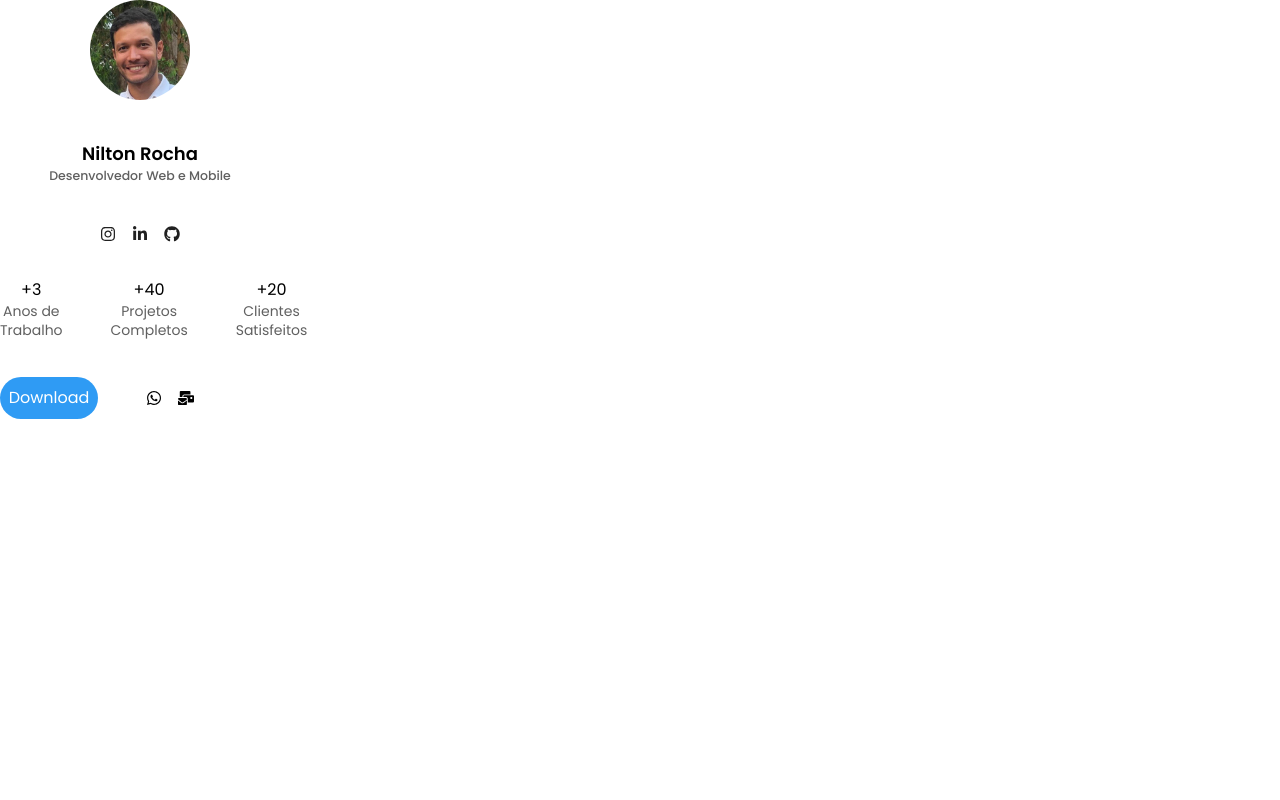
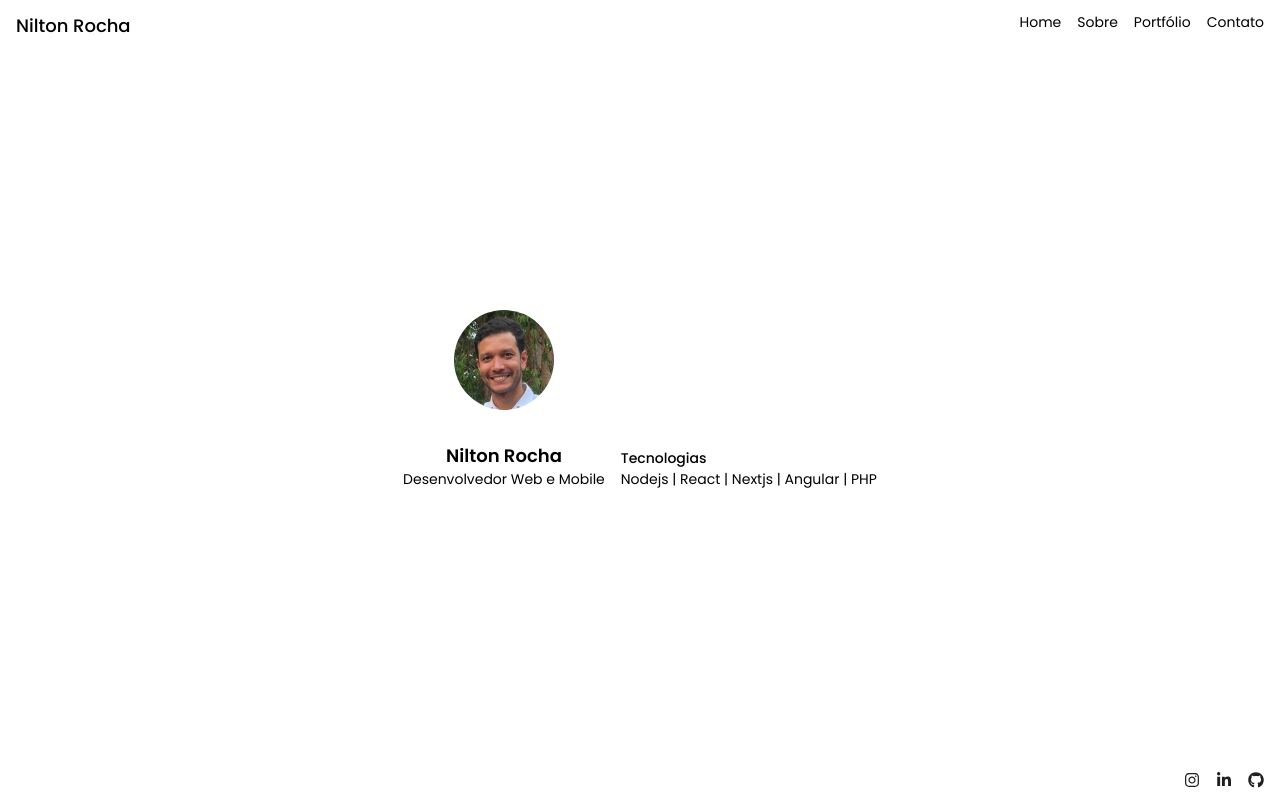
Before and after one commit to niltonrochadeveloper/portfolio, a Next.js app: page / in a window 1280 px wide. Built offline with nearby package versions, Linux system fonts and the light colour scheme.

Commit message:
nova home

```diff
--- a/src/app/globals.scss
+++ b/src/app/globals.scss
@@ -12,6 +12,71 @@ html {
 
         main {
             width: 100%;
+            height: 100%;
         }
     }
 }
+
+h1 {
+    font-size: 36px;
+}
+
+
+
+p {
+    font-size: 14px;
+}
+
+@media screen and (min-width: 767px) {
+
+    .mobile {
+        display: none;
+    }
+
+    .desktop {
+        display: block;
+    }
+}
+
+@media screen and (max-width: 768px) {
+
+    .mobile {
+        display: block;
+    }
+
+    .desktop {
+        display: none;
+    }
+}
+
+.row-reverse {
+    flex-direction: row-reverse;
+}
+
+.column-reverse {
+    flex-direction: column-reverse;
+}
+
+.reverse {
+    display: flex;
+    position: absolute;
+    justify-content: space-between;
+    top: 0;
+    padding: 12px 16px;
+    width: 100vw;
+
+    @media screen and (max-width: 768px) {
+        flex-direction: row-reverse;
+    }
+}
+
+.center {
+
+
+    @media screen and (max-width: 768px) {
+        display: flex;
+            position: absolute;
+            justify-content: center;
+            width: 100vw;
+    }
+}
--- a/src/app/layout.tsx
+++ b/src/app/layout.tsx
@@ -2,8 +2,13 @@ import StyledComponentsRegistry from '@/lib/registry'
 import './globals.scss'
 import type { Metadata } from 'next'
 import { Poppins } from 'next/font/google'
+import { HStack, Title } from '@/components/Core'
+import Link from 'next/link'
+
 
 const poppins = Poppins({ subsets: ['latin'], weight: ['100', '200', '300', '400','500','600','700','800','900'] })
+
+import { FaInstagram, FaLinkedinIn, FaGithub, FaWhatsapp, FaMailBulk } from 'react-icons/fa';
 
 export const metadata: Metadata = {
   title: 'Portfólio em Next',
@@ -15,9 +20,25 @@ export default function RootLayout({
 }: {
   children: React.ReactNode
 }) {
+
   return (
     <html lang="pt-BR">
-      <body suppressHydrationWarning={true} style={{padding: 16}} className={poppins.className}><StyledComponentsRegistry>{children}</StyledComponentsRegistry></body>
+      <body suppressHydrationWarning={true} className={poppins.className}><StyledComponentsRegistry>{children}</StyledComponentsRegistry>
+        <div className='reverse'>
+          <Title fontWeight={500}>Nilton Rocha</Title>
+          <HStack className={'desktop'} space={16}>
+            <Link href={'/'}><p>Home</p></Link>
+            <Link href={'/'}><p>Sobre</p></Link>
+            <Link href={'/'}><p>Portfólio</p></Link>
+            <Link href={'/'}><p>Contato</p></Link>
+          </HStack>
+        </div>
+        <HStack space={16} className={'center'} style={{ position: 'absolute', right: 16, bottom: 12 }}>
+          <a href="https://www.instagram.com/nilton_roc.ha/" target="_blank" rel="noreferrer"><FaInstagram color="#202020" /></a>
+          <a href="https://www.linkedin.com/in/devnilton/" target="_blank" rel="noreferrer"><FaLinkedinIn color="#202020" /></a>
+          <a href="https://github.com/niltonrochadeveloper" target="_blank" rel="noreferrer"><FaGithub color="#202020" /></a>
+        </HStack>
+      </body>
     </html>
   )
 }
--- a/src/app/page.tsx
+++ b/src/app/page.tsx
@@ -1,11 +1,12 @@
 'use client'
 
 
-import { Button, HStack, VStack, } from '@/components/Core';
+import { Button, HStack, SubTitle, Title, VStack, } from '@/components/Core';
 import Image from 'next/image'
+import Link from 'next/link';
 import { useState } from 'react';
 
-import { FaInstagram, FaLinkedinIn, FaGithub, FaWhatsapp, FaMailBulk } from 'react-icons/fa';
+
 
 export default function Home() {
 
@@ -17,50 +18,22 @@ export default function Home() {
   }
 
   return (
-      <main>
-        <div style={{width: 280}}>
+      <main style={{ width: '100vw', height: '100vh', display: 'flex', justifyContent: 'center', alignItems: 'center'}}>
+        <HStack space={16} style={{flexWrap: 'wrap', justifyContent: 'center'}}>
           <VStack space={32} style={{ alignItems: 'center' }}>
             <Image alt='foto perfil' src='/images/header/foto.jpg' width={100} height={100} style={{ borderRadius: '100%' }} />
-            <VStack style={{ alignItems: 'center', margin: '40px 0'}}>
-              <h1 style={{ fontSize: '18px', fontWeight: '600', }}>Nilton Rocha</h1>
-              <h3 style={{ fontSize: '12.5px', color: '#606060', fontWeight: '500' }}>Desenvolvedor Web e Mobile</h3>
+            <VStack>
+              <Title fontWeight='600' center >Nilton Rocha</Title>
+              <SubTitle>Desenvolvedor Web e Mobile</SubTitle>
             </VStack>
           </VStack>
-          <HStack space={16} style={{justifyContent: 'center'}}>
-            <a href="https://www.instagram.com/nilton_roc.ha/" target="_blank" rel="noreferrer"><FaInstagram color="#202020" /></a>
-            <a href="https://www.linkedin.com/in/devnilton/" target="_blank" rel="noreferrer"><FaLinkedinIn color="#202020" /></a>
-            <a href="https://github.com/niltonrochadeveloper" target="_blank" rel="noreferrer"><FaGithub color="#202020" /></a>
-          </HStack>
-          <HStack space={48} style={{textAlign: 'center', margin: '36px 0'}}>
-            <VStack>
-              <h3 style={{ fontSize: '16px'}}>+3</h3>
-              <div style={{ maxWidth: '120px', textAlign: 'center'}}>
-                <h4 style={{ fontSize: '14px', color: '#606060', lineHeight: 1.4}}>Anos de Trabalho</h4>
-              </div>
-            </VStack>
-            <VStack>
-              <h3 style={{ fontSize: '16px'}}>+40</h3>
-                <div style={{ maxWidth: '120px', textAlign: 'center'}}>
-                <h4 style={{ fontSize: '14px', color: '#606060', lineHeight: 1.4}}>Projetos Completos</h4>
-              </div>
-            </VStack>
-            <VStack>
-              <h3 style={{ fontSize: '16px'}}>+20</h3>
-                <div style={{ maxWidth: '120px', textAlign: 'center'}}>
-                <h4 style={{ fontSize: '14px', color: '#606060', lineHeight: 1.4}}>Clientes Satisfeitos</h4>
-              </div>
-            </VStack>
-          </HStack>
-          <HStack space={48}>
-            <div style={{ width: '35%', display: 'flex', justifyContent: 'flex-end'}}>
-              <Button>Download</Button>
-            </div>
-            <HStack space={16} style={{ justifyContent: 'flex-start', alignItems: 'center', width: '25%' }} >
-              <a href="" target="_blank" rel="noreferrer"><FaWhatsapp /></a>
-              <a href="" target="_blank" rel="noreferrer"><FaMailBulk /></a>
+          <VStack style={{ height: '100%', justifyContent: 'flex-end'}}>
+            <p style={{fontWeight: '500'}}>Tecnologias</p>
+            <HStack space={32}>
+              <p>Nodejs | React | Nextjs | Angular | PHP</p>
             </HStack>
-          </HStack>
-        </div>
+          </VStack>
+        </HStack>
       </main>
   )
 }
--- /dev/null
+++ b/src/app/page_bkp.tsx
@@ -0,0 +1,66 @@
+'use client'
+
+
+import { Button, HStack, VStack, } from '@/components/Core';
+import Image from 'next/image'
+import { useState } from 'react';
+
+import { FaInstagram, FaLinkedinIn, FaGithub, FaWhatsapp, FaMailBulk } from 'react-icons/fa';
+
+export default function Home() {
+
+  const [ showModal, setShowModal ] = useState(false)
+
+  const Modal = ({isOpen}: {isOpen: boolean}) => {
+
+
+  }
+
+  return (
+      <main>
+        <div style={{width: "100%"}}>
+          <VStack space={32} style={{ alignItems: 'center' }}>
+            <Image alt='foto perfil' src='/images/header/foto.jpg' width={100} height={100} style={{ borderRadius: '100%' }} />
+            <VStack style={{ alignItems: 'center', margin: '40px 0'}}>
+              <h1 style={{ fontSize: '18px', fontWeight: '600', }}>Nilton Rocha</h1>
+              <h3 style={{ fontSize: '12.5px', color: '#606060', fontWeight: '500' }}>Desenvolvedor Web e Mobile</h3>
+            </VStack>
+          </VStack>
+          <HStack space={16} style={{justifyContent: 'center'}}>
+            <a href="https://www.instagram.com/nilton_roc.ha/" target="_blank" rel="noreferrer"><FaInstagram color="#202020" /></a>
+            <a href="https://www.linkedin.com/in/devnilton/" target="_blank" rel="noreferrer"><FaLinkedinIn color="#202020" /></a>
+            <a href="https://github.com/niltonrochadeveloper" target="_blank" rel="noreferrer"><FaGithub color="#202020" /></a>
+          </HStack>
+          <HStack space={48} style={{justifyContent: 'center',  textAlign: 'center', margin: '36px 0'}}>
+            <VStack>
+              <h3 style={{ fontSize: '16px'}}>+3</h3>
+              <div style={{ maxWidth: '120px', textAlign: 'center'}}>
+                <h4 style={{ fontSize: '14px', color: '#606060', lineHeight: 1.4}}>Anos de Trabalho</h4>
+              </div>
+            </VStack>
+            <VStack>
+              <h3 style={{ fontSize: '16px'}}>+40</h3>
+                <div style={{ maxWidth: '120px', textAlign: 'center'}}>
+                <h4 style={{ fontSize: '14px', color: '#606060', lineHeight: 1.4}}>Projetos Completos</h4>
+              </div>
+            </VStack>
+            <VStack>
+              <h3 style={{ fontSize: '16px'}}>+20</h3>
+                <div style={{ maxWidth: '120px', textAlign: 'center'}}>
+                <h4 style={{ fontSize: '14px', color: '#606060', lineHeight: 1.4}}>Clientes Satisfeitos</h4>
+              </div>
+            </VStack>
+          </HStack>
+          <HStack space={48} style={{justifyContent: "center", }}>
+            <a href={'nilton_rocha_desenvolvedor.pdf'} download style={{ width: '35%', display: 'flex', justifyContent: 'flex-end'}}>
+              <Button>Download</Button>
+            </a>
+            <HStack space={16} style={{ justifyContent: 'flex-start', alignItems: 'center', width: '25%' }} >
+              <a href="" target="_blank" rel="noreferrer"><FaWhatsapp /></a>
+              <a href="" target="_blank" rel="noreferrer"><FaMailBulk /></a>
+            </HStack>
+          </HStack>
+        </div>
+      </main>
+  )
+}
--- a/src/components/Core/Stack/HStack/HStack.module.scss
+++ b/src/components/Core/Stack/HStack/HStack.module.scss
@@ -3,7 +3,4 @@
 .container {
     display: flex;
     flex-direction: row;
-    // justify-content: center;
 }
-
-// style={{ display: 'flex', width: '100%', justifyContent: 'center', gap: '20px' }}
--- a/src/components/Core/Stack/HStack/index.tsx
+++ b/src/components/Core/Stack/HStack/index.tsx
@@ -1,7 +1,7 @@
 import { CSSProperties } from 'react'
 import styles from './HStack.module.scss'
 
-const HStack = ({children, space = 0, style}: {children: React.ReactNode, space?: number, style?: CSSProperties}) => {
+const HStack = ({children, space = 0, className = "", style}: {children: React.ReactNode, space?: number, className?: string, style?: CSSProperties}) => {
 
     var styled = {
         gap: style?.gap ? style.gap : space,
@@ -9,8 +9,10 @@ const HStack = ({children, space = 0, style}: {children: React.ReactNode, space?
     }
 
     return (
-        <div className={styles.container} style={styled}>
-            {children}
+        <div className={`${className}`}>
+            <div className={`${styles.container} className`} style={styled}>
+                {children}
+            </div>
         </div>
     )
 
--- a/src/components/Core/Stack/VStack/index.tsx
+++ b/src/components/Core/Stack/VStack/index.tsx
@@ -1,7 +1,7 @@
 import { CSSProperties } from 'react'
 import styles from './VStack.module.scss'
 
-const VStack = ({children, space = 0, style}: {children: React.ReactNode, space?: number, style?: CSSProperties}) => {
+const VStack = ({children, space = 0, className = '', style}: {children: React.ReactNode, space?: number, className?: string, style?: CSSProperties}) => {
 
     var styled = {
         gap: style?.gap ? style.gap : space,
@@ -9,8 +9,10 @@ const VStack = ({children, space = 0, style}: {children: React.ReactNode, space?
     }
 
     return (
-        <div className={styles.container} style={style}>
-            {children}
+        <div className={`${className}`}>
+            <div className={`${styles.container} className`} style={styled}>
+                {children}
+            </div>
         </div>
     )
 
--- /dev/null
+++ b/src/components/Core/SubTitle/Title.module.scss
@@ -0,0 +1,6 @@
+
+
+.container {
+    margin: 0;
+    padding: 0;
+}
--- /dev/null
+++ b/src/components/Core/SubTitle/index.tsx
@@ -0,0 +1,23 @@
+import styles from './Title.module.scss'
+import { CSSProperties } from "react";
+
+const SubTitle = ({children, color, fontWeight = '400', fontSize = 14, center, className, style}: {children: React.ReactNode, color?: string, fontWeight?: string | number, fontSize?: number | string, center?: string | boolean, className?: string, style?: CSSProperties}) => {
+
+    var styled = {
+        fontWeight: style?.fontWeight ? style.fontWeight : fontWeight,
+        color: style?.color ? style.color : color,
+        fontSize: style?.fontSize ? style.fontSize : fontSize,
+        center: style?.textAlign ? style.textAlign : center,
+        ...style
+    }
+
+    var container = `${styles.container} ${className}`
+
+    return (
+        <h1 className={container} style={styled}>
+            {children}
+        </h1>
+    )
+};
+
+export default SubTitle;
--- /dev/null
+++ b/src/components/Core/Title/Title.module.scss
@@ -0,0 +1,7 @@
+
+
+.container {
+    margin: 0;
+    border: 0;
+    padding: 0;
+}
--- /dev/null
+++ b/src/components/Core/Title/index.tsx
@@ -0,0 +1,21 @@
+import styles from './Title.module.scss'
+import { CSSProperties } from "react";
+
+const Title = ({children, color, fontWeight = '400', fontSize = 18, center = false, className, style}: {children: React.ReactNode, color?: string, fontWeight?: string | number, fontSize?: number | string, center?: boolean, className?: string, style?: CSSProperties}) => {
+
+    var styled = {
+        fontWeight: style?.fontWeight ? style.fontWeight : fontWeight,
+        color: style?.color ? style.color : color,
+        fontSize: style?.fontSize ? style.fontSize : fontSize,
+        textAlign: style?.textAlign ? style.textAlign : center ? 'center' : 'left',
+        ...style
+    }
+
+    return (
+        <h1 className={`${styles.container} className`} style={styled}>
+            {children}
+        </h1>
+    )
+};
+
+export default Title;
--- a/src/components/Core/index.tsx
+++ b/src/components/Core/index.tsx
@@ -2,10 +2,16 @@ import { Button } from "./Button";
 
 import HStack from "./Stack/HStack";
 import VStack from "./Stack/VStack";
+
+import Title from "./Title";
+import SubTitle from "./SubTitle";
 
 
 export {
     Button,
     HStack,
     VStack,
+
+    Title,
+    SubTitle,
 }
```
Also changed, not shown: 1 other file (tests, documents, lock files or other folders).
